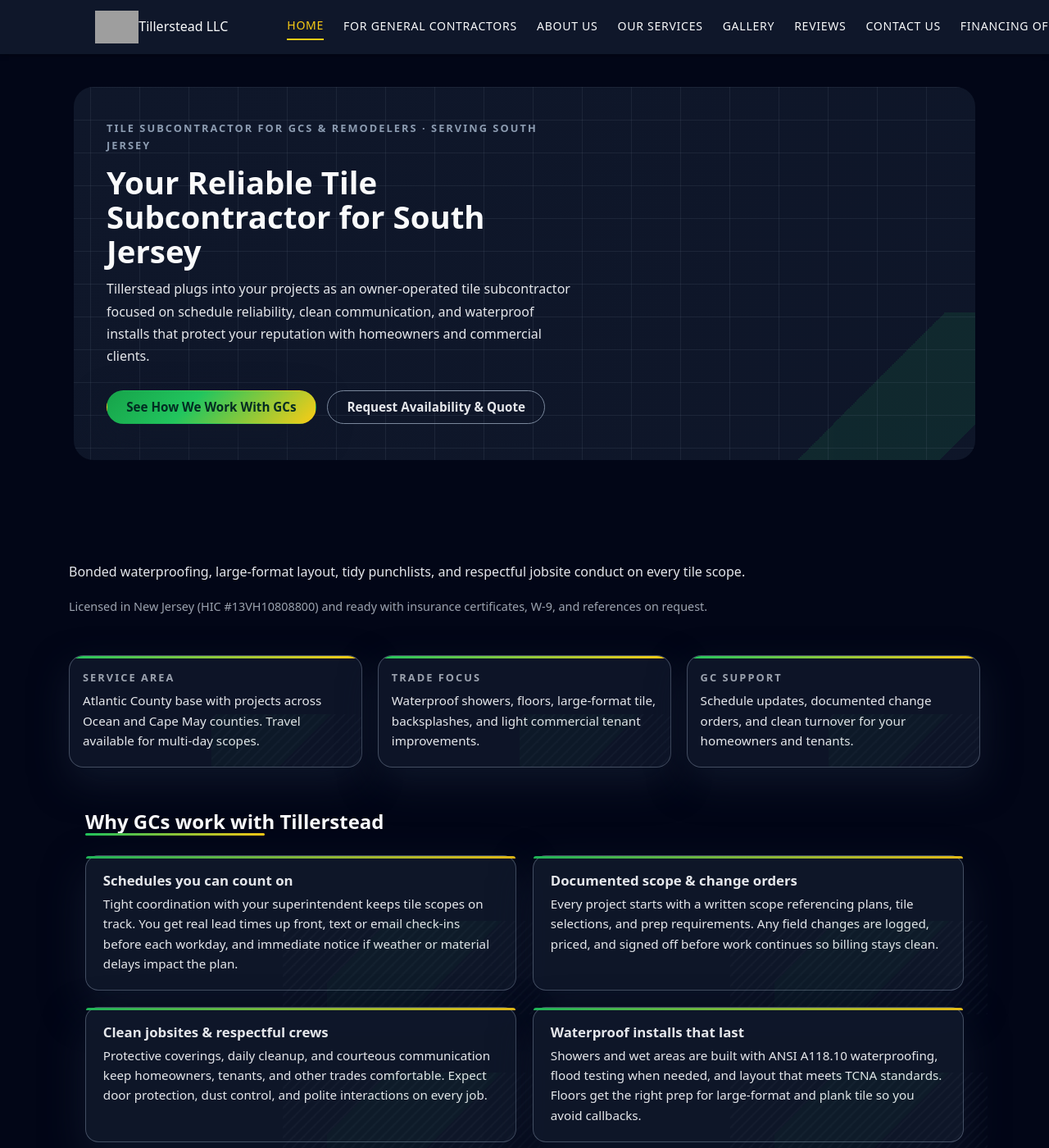
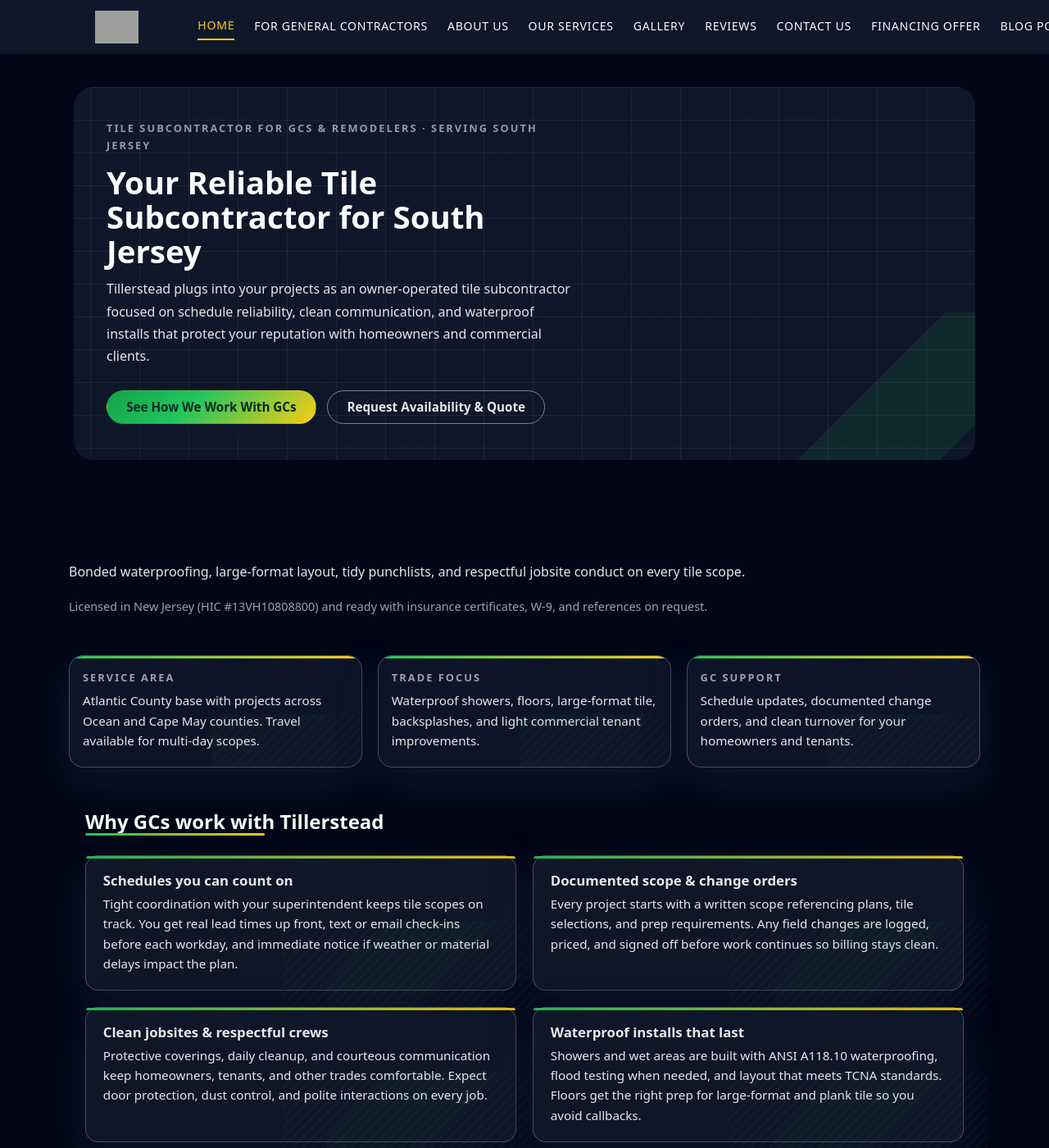
Before and after one commit to XTX33/Tillerstead-site, a Jekyll site: the page built from index.html, in a window 1280 px wide and 1400 px high. Shown: the whole window at 82% size. Built offline with Jekyll 4.4.1, drawn with Linux system fonts in a browser that asks for light colours; grey boxes are pictures that could not be loaded.

Commit message:
Update theme.css

```diff
--- a/assets/css/theme.css
+++ b/assets/css/theme.css
@@ -3001,3 +3001,48 @@
     overflow: auto;
   }
 }
+/* Header logo image */
+.site-logo {
+  display: inline-flex;
+  align-items: center;
+  text-decoration: none;
+}
+
+/* Make sure old text styles don't affect spacing */
+.site-logo-text {
+  font: inherit;
+}
+
+/* Hide the text visually but keep for screen readers */
+.sr-only {
+  position: absolute;
+  width: 1px;
+  height: 1px;
+  padding: 0;
+  margin: -1px;
+  overflow: hidden;
+  clip: rect(0, 0, 0, 0);
+  white-space: nowrap;
+  border: 0;
+}
+
+/* Base logo image sizing */
+.site-logo-img {
+  display: block;
+  height: 40px;
+  width: auto;
+}
+
+/* Tablet and up */
+@media (min-width: 640px) {
+  .site-logo-img {
+    height: 44px;
+  }
+}
+
+/* Desktop and up */
+@media (min-width: 1024px) {
+  .site-logo-img {
+    height: 48px;
+  }
+}
```
